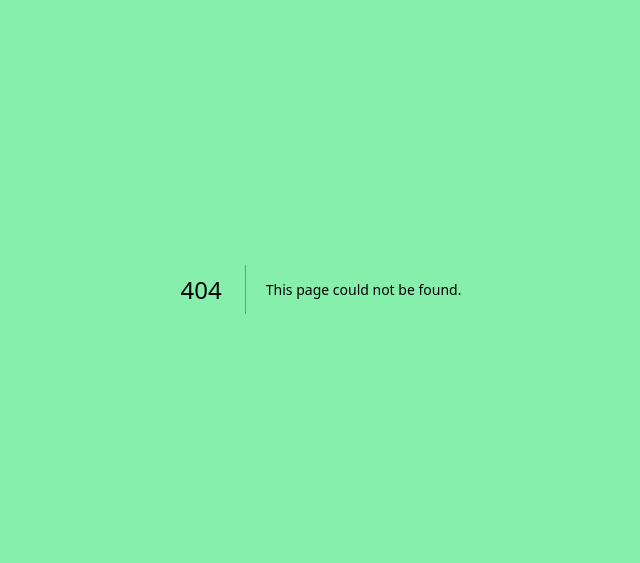
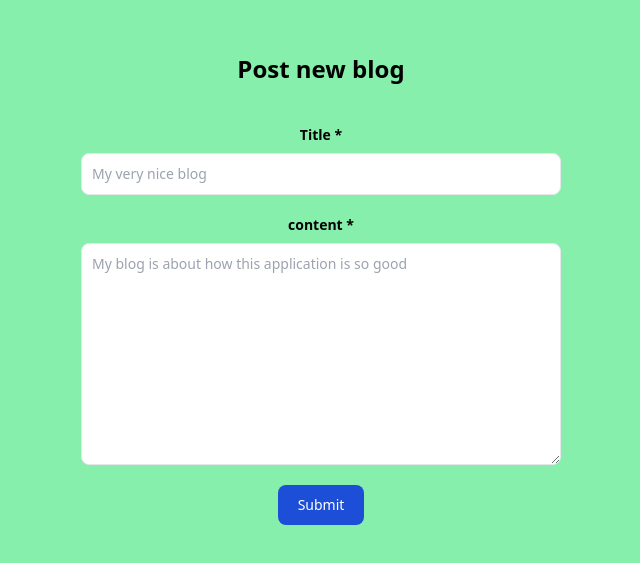
Before and after one commit to ayush02av/blogpost-client, a Next.js app: page /blog/new in a window 1280 px wide. Before the commit this address had no page. Shown: the part 111-674 px from the top of the page, without its empty margins (319-959 px from the left). Built offline with nearby package versions, Linux system fonts and the light colour scheme.

Commit message:
Blog update and delete

```diff
--- /dev/null
+++ b/src/pages/blog/all/index.jsx
@@ -0,0 +1,12 @@
+import { useRouter } from 'next/router'
+import { useEffect } from 'react'
+
+export default function All() {
+    const router = useRouter()
+
+    useEffect(() => {
+        router.push('/blog/all/1')
+    }, [])
+
+    return null
+}
--- /dev/null
+++ b/src/pages/blog/my/[id].jsx
@@ -0,0 +1,99 @@
+import { getCookie } from '@/utils/cookies'
+import axios from 'axios'
+import Head from 'next/head'
+import Link from 'next/link'
+import { useRouter } from 'next/router'
+import { useEffect, useState } from 'react'
+import Swal from 'sweetalert2'
+
+export default function My() {
+    const router = useRouter()
+    const [blog, setBlog] = useState(null)
+
+    useEffect(() => {
+        if (router.query.id) {
+            axios.get(`${process.env.NEXT_PUBLIC_SERVER_URL}/user/blog/${router.query.id}`, {
+                headers: {
+                    Authorization: getCookie('token')
+                }
+            })
+                .then((res) => {
+                    setBlog(res.data.blog)
+                })
+                .catch((error) => {
+                    Swal.fire({
+                        icon: 'error',
+                        text: error.response.data.message
+                    })
+                        .then(() => {
+                            router.push('/login')
+                        })
+                })
+        }
+
+    }, [router.query])
+
+    const deleteHandler = () => {
+        Swal.fire({
+            icon: 'question',
+            allowEscapeKey: false,
+            allowOutsideClick: false,
+            title: 'Delete blog?',
+            showCancelButton: true,
+            cancelButtonText: 'No',
+            confirmButtonText: 'Yes'
+        })
+            .then((res) => {
+                if (res.isConfirmed) {
+                    axios.delete(`${process.env.NEXT_PUBLIC_SERVER_URL}/user/blog/${router.query.id}`, {
+                        headers: {
+                            Authorization: getCookie('token')
+                        }
+                    })
+                        .then((res) => {
+                            console.log(res)
+                            Swal.fire({
+                                icon: 'success',
+                                text: 'Blog deleted'
+                            })
+                                .then(() => {
+                                    router.push('/profile')
+                                })
+                        })
+                        .catch((error) => {
+                            Swal.fire({
+                                icon: 'error',
+                                text: error.response.data.message
+                            })
+                                .then(() => {
+                                    router.push('/login')
+                                })
+                        })
+                }
+            })
+    }
+
+    return (
+        <div className="container">
+            <Head>
+                <title>{blog ? blog.title : 'My Blogs'} | BlogPost</title>
+            </Head>
+
+            <div className="mb-10">
+                <h1 className="text-2xl font-bold mb-2">My blogs</h1>
+            </div>
+
+            {blog && (
+                <div className="mx-auto w-full sm:w-1/2 h-96">
+                    <div className="container mx-auto bg-red-100 p-5 mb-5 rounded-sm overflow-y-scroll h-96 text-left">
+                        <span className="font-bold text-xl">{blog.title}</span>
+                        <p>{blog.content}</p>
+                    </div>
+                    <Link href={`/blog/my/edit/${blog.id}`} className="text-white bg-blue-700 mx-5 hover:bg-blue-800 font-medium rounded-lg text-sm w-full sm:w-auto px-5 py-2.5 text-center">Edit</Link>
+                    <button type="submit" className="text-white bg-red-700 mx-5 hover:bg-red-800 font-medium rounded-lg text-sm w-full sm:w-auto px-5 py-2.5 text-center" onClick={deleteHandler}>Delete</button>
+                </div>
+            )}
+
+        </div>
+    )
+}
--- a/src/pages/blogs/new.jsx
+++ b/src/pages/blog/my/edit/[id].jsx
@@ -2,12 +2,12 @@ import { getCookie } from '@/utils/cookies'
 import axios from 'axios'
 import Head from 'next/head'
 import { useRouter } from 'next/router'
-import { useState } from 'react'
+import { useEffect, useState } from 'react'
 import Swal from 'sweetalert2'
 
 export default function New() {
-
     const router = useRouter()
+    const [fetchStatus, setFetchStatus] = useState(true)
 
     const [form, setForm] = useState({
         title: null,
@@ -22,7 +22,7 @@ export default function New() {
     }
 
     const submitHandler = () => {
-        axios.post(`${process.env.NEXT_PUBLIC_SERVER_URL}/user/blog/`, form, {
+        axios.put(`${process.env.NEXT_PUBLIC_SERVER_URL}/user/blog/${router.query.id}`, form, {
             headers: {
                 Authorization: getCookie('token')
             }
@@ -33,7 +33,7 @@ export default function New() {
                     text: res.data.message
                 })
                     .then(() => {
-                        router.push('/blogs/my')
+                        router.push('/blog/my')
                     })
             })
             .catch((error) => {
@@ -42,19 +42,47 @@ export default function New() {
                     text: error.response.data.message
                 })
                     .then(() => {
-                        router.push('/blogs/new')
+                        router.push(`/blog/my/${router.query.id}`)
                     })
             })
     }
 
+    useEffect(() => {
+        if (router.query.id && fetchStatus) {
+            axios.get(`${process.env.NEXT_PUBLIC_SERVER_URL}/user/blog/${router.query.id}`, {
+                headers: {
+                    Authorization: getCookie('token')
+                }
+            })
+                .then((res) => {
+                    setForm({
+                        ...form,
+                        title: res.data.blog.title,
+                        content: res.data.blog.content
+                    })
+                    setFetchStatus(false)
+                })
+                .catch((error) => {
+                    Swal.fire({
+                        icon: 'error',
+                        text: error.response.data.message
+                    })
+                        .then(() => {
+                            router.push('/login')
+                        })
+                })
+        }
+
+    }, [router.query, form, fetchStatus])
+
     return (
         <div className="container">
             <Head>
-                <title>New Blog | BlogPost</title>
+                <title>Edit Blog {router.query.id} | BlogPost</title>
             </Head>
 
             <div className="mb-10">
-                <h1 className="text-2xl font-bold mb-2">Post new blog</h1>
+                <h1 className="text-2xl font-bold mb-2">Edit Blog {router.query.id}</h1>
             </div>
 
             <div className="container mx-auto w-full sm:w-1/2">
--- a/src/pages/blogs/all/index.jsx
+++ b/src/pages/blog/my/edit/index.jsx
@@ -1,12 +1,10 @@
 import { useRouter } from 'next/router'
 import { useEffect } from 'react'
 
-export default function All() {
+export default function My() {
     const router = useRouter()
 
-    useEffect(() => {
-        router.push('/blogs/all/1')
-    }, [])
+    useEffect(() => { router.push('/blog/my') })
 
     return null
 }
--- a/src/pages/blogs/my.jsx
+++ b/src/pages/blog/my/index.jsx
@@ -1,6 +1,7 @@
 import { getCookie } from '@/utils/cookies'
 import axios from 'axios'
 import Head from 'next/head'
+import Link from 'next/link'
 import { useRouter } from 'next/router'
 import { useEffect, useState } from 'react'
 import Swal from 'sweetalert2'
@@ -43,10 +44,10 @@ export default function My() {
             {blogs && (
                 <div className="container mx-auto w-full sm:w-1/2 overflow-y-scroll h-96 text-left">
                     {blogs.map((blog, index) => (
-                        <div key={index} className="bg-red-100 m-5 p-5 rounded-md">
+                        <Link href={`/blog/my/${blog.id}`} key={index} className="block bg-red-100 m-5 p-5 rounded-md">
                             <span className="font-semibold">{index + 1}. {blog.title}</span>
                             <p>{blog.content.slice(0, 20)}</p>
-                        </div>
+                        </Link>
                     ))}
                 </div>
             )}
--- /dev/null
+++ b/src/pages/blog/new.jsx
@@ -0,0 +1,74 @@
+import { getCookie } from '@/utils/cookies'
+import axios from 'axios'
+import Head from 'next/head'
+import { useRouter } from 'next/router'
+import { useState } from 'react'
+import Swal from 'sweetalert2'
+
+export default function New() {
+
+    const router = useRouter()
+
+    const [form, setForm] = useState({
+        title: null,
+        content: null
+    })
+
+    const inputHandler = (e) => {
+        setForm({
+            ...form,
+            [e.target.name]: e.target.value
+        })
+    }
+
+    const submitHandler = () => {
+        axios.post(`${process.env.NEXT_PUBLIC_SERVER_URL}/user/blog/`, form, {
+            headers: {
+                Authorization: getCookie('token')
+            }
+        })
+            .then((res) => {
+                Swal.fire({
+                    icon: 'success',
+                    text: res.data.message
+                })
+                    .then(() => {
+                        router.push('/blog/my')
+                    })
+            })
+            .catch((error) => {
+                Swal.fire({
+                    icon: 'error',
+                    text: error.response.data.message
+                })
+                    .then(() => {
+                        router.push('/blog/new')
+                    })
+            })
+    }
+
+    return (
+        <div className="container">
+            <Head>
+                <title>New Blog | BlogPost</title>
+            </Head>
+
+            <div className="mb-10">
+                <h1 className="text-2xl font-bold mb-2">Post new blog</h1>
+            </div>
+
+            <div className="container mx-auto w-full sm:w-1/2">
+                <div className="mb-5">
+                    <label htmlFor="title" className="block mb-2 text-sm font-semibold focus:outline-none">Title *</label>
+                    <input type="text" name="title" id="title" onChange={inputHandler} value={form.title || ""} className="border text-sm rounded-lg block w-full focus:outline-none p-2.5" placeholder="My very nice blog" maxLength={100} required autoComplete='off' />
+                </div>
+                <div className="mb-5">
+                    <label htmlFor="content" className="block mb-2 text-sm font-semibold focus:outline-none">content *</label>
+                    <textarea type="content" name="content" id="content" onChange={inputHandler} value={form.content || ""} className="border text-sm rounded-lg block w-full focus:outline-none p-2.5" rows='10' placeholder="My blog is about how this application is so good" required autoComplete='off' />
+                </div>
+                <button type="submit" className="text-white bg-blue-700 hover:bg-blue-800 font-medium rounded-lg text-sm w-full sm:w-auto px-5 py-2.5 text-center" onClick={submitHandler}>Submit</button>
+            </div>
+
+        </div >
+    )
+}
--- a/src/pages/index.jsx
+++ b/src/pages/index.jsx
@@ -14,7 +14,7 @@ export default function Home() {
         <h3 className="text-xl font-semibold">Free online blogging</h3>
       </div>
 
-      <Link href="/blogs/all" className="text-white bg-blue-700 hover:bg-blue-800 font-medium rounded-lg text-sm w-full sm:w-auto px-5 py-2.5 text-center">Feed</Link>
+      <Link href="/blog/all" className="text-white bg-blue-700 hover:bg-blue-800 font-medium rounded-lg text-sm w-full sm:w-auto px-5 py-2.5 text-center">Feed</Link>
       <br /><br />
       <Link href="/profile" className="text-white bg-blue-700 hover:bg-blue-800 font-medium rounded-lg text-sm w-full sm:w-auto px-5 py-2.5 text-center">My Profile</Link>
     </div>
--- a/src/pages/profile.jsx
+++ b/src/pages/profile.jsx
@@ -67,9 +67,9 @@ export default function Profile() {
                 </table>
             )}
 
-            <Link href='/blogs/all' className="text-white bg-blue-700 mx-5 hover:bg-blue-800 font-medium rounded-lg text-sm w-full sm:w-auto px-5 py-2.5 text-center">Feed</Link>
-            <Link href='/blogs/my' className="text-white bg-blue-700 mx-5 hover:bg-blue-800 font-medium rounded-lg text-sm w-full sm:w-auto px-5 py-2.5 text-center">My Blogs</Link>
-            <Link href='/blogs/new' className="text-white bg-green-700 mx-5 hover:bg-green-800 font-medium rounded-lg text-sm w-full sm:w-auto px-5 py-2.5 text-center">New Blog</Link>
+            <Link href='/blog/all' className="text-white bg-blue-700 mx-5 hover:bg-blue-800 font-medium rounded-lg text-sm w-full sm:w-auto px-5 py-2.5 text-center">Feed</Link>
+            <Link href='/blog/my' className="text-white bg-blue-700 mx-5 hover:bg-blue-800 font-medium rounded-lg text-sm w-full sm:w-auto px-5 py-2.5 text-center">My Blogs</Link>
+            <Link href='/blog/new' className="text-white bg-green-700 mx-5 hover:bg-green-800 font-medium rounded-lg text-sm w-full sm:w-auto px-5 py-2.5 text-center">New Blog</Link>
             <br /><br />
             <button type="submit" className="text-white bg-yellow-500 mx-5 hover:bg-yellow-600 font-medium rounded-lg text-sm w-full sm:w-auto px-5 py-2.5 text-center" onClick={logoutHandler}>Reset Password</button>
             <button type="submit" className="text-white bg-red-700 mx-5 hover:bg-red-800 font-medium rounded-lg text-sm w-full sm:w-auto px-5 py-2.5 text-center" onClick={logoutHandler}>Logout</button>
```
Also changed, not shown: src/pages/blog/all/[page].jsx (renamed from src/pages/blogs/all/[page].jsx), src/pages/blog/index.jsx (added).
